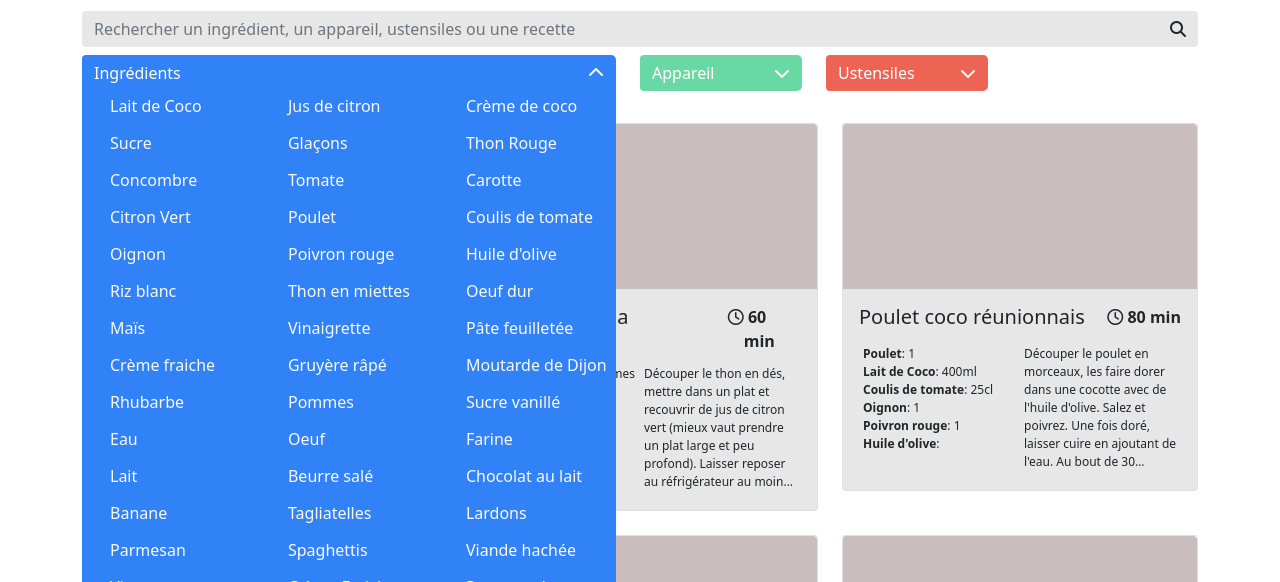
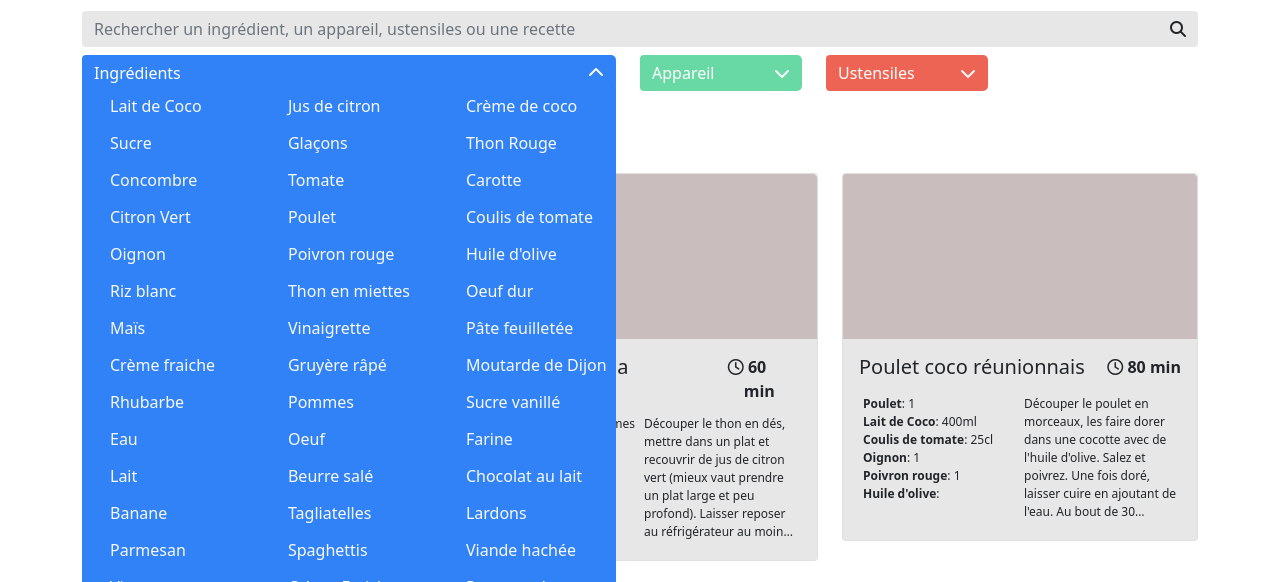
Before and after one commit to Poccardl/LoicPoccard_7_01022021, a website with bundled scripts: page index.html in a window 1280 px wide. Shown: the part 148-730 px from the top of the page. Built offline with nearby package versions, Linux system fonts and the light colour scheme.

Commit message:
minor css modif

```diff
--- a/sass/main.scss
+++ b/sass/main.scss
@@ -7,3 +7,4 @@
 @import "components/inputs";
 @import "components/tags";
 @import "layout/header";
+@import "pages/index";
--- /dev/null
+++ b/sass/pages/_index.scss
@@ -0,0 +1,3 @@
+#recipes_section {
+    margin-top: 50px;
+}
```
Also changed, not shown: CSS/main.css.
